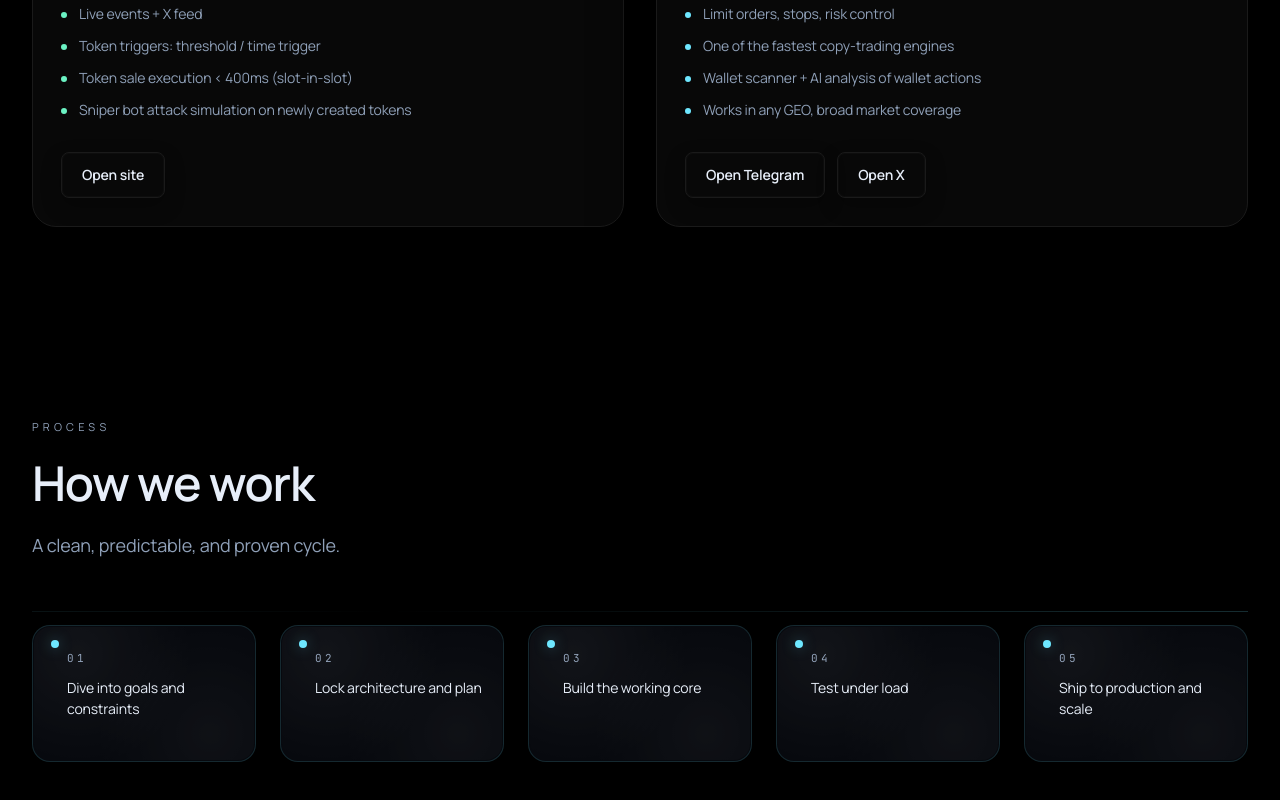
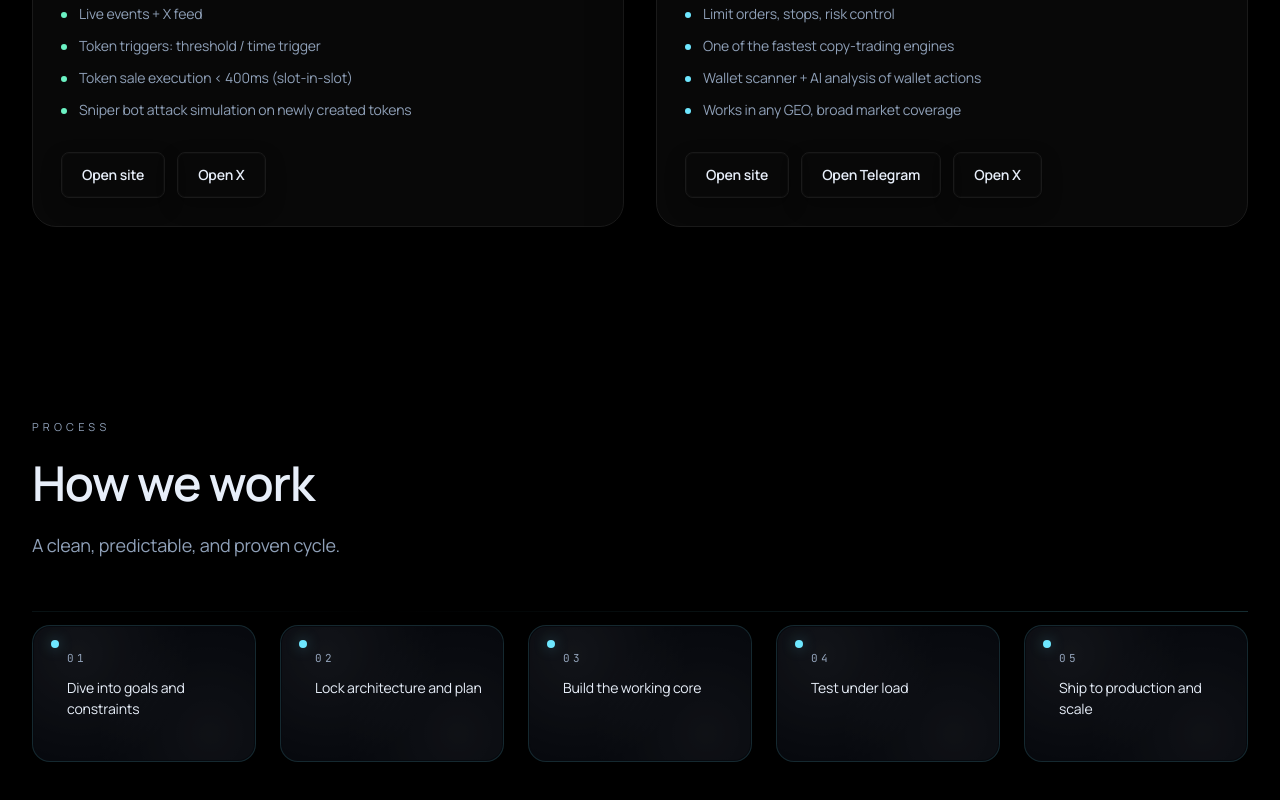
Before and after one commit to Eremiss/QUANTUM, a Next.js app: page / in a window 1280 px wide. Shown: the part 2881-3681 px from the top of the page. Built offline with nearby package versions, Linux system fonts and the light colour scheme.

Commit message:
Add product links

```diff
--- a/src/app/page.tsx
+++ b/src/app/page.tsx
@@ -11,6 +11,7 @@ const LINKS = {
   xAllDayLaunch: "https://x.com/AllDayLaunch_io",
   xSpectraView: "https://x.com/spectraview_io",
   site: "https://alldaylaunch.io/",
+  spectraSite: "https://www.spectraview.io/",
   email: "hello@designquant.io",
 };
 
@@ -314,7 +315,7 @@ export default function Home() {
                     </li>
                   ))}
                 </ul>
-                <div className="mt-8">
+                <div className="mt-8 flex flex-wrap gap-3">
                   <a
                     className="btn-secondary"
                     href={LINKS.site}
@@ -322,6 +323,14 @@ export default function Home() {
                     rel="noreferrer"
                   >
                     {t("cta.openSite")}
+                  </a>
+                  <a
+                    className="btn-secondary"
+                    href={LINKS.xAllDayLaunch}
+                    target="_blank"
+                    rel="noreferrer"
+                  >
+                    {t("cta.openX")}
                   </a>
                 </div>
               </FadeIn>
@@ -355,6 +364,14 @@ export default function Home() {
                   ))}
                 </ul>
                 <div className="mt-8 flex flex-wrap gap-3">
+                  <a
+                    className="btn-secondary"
+                    href={LINKS.spectraSite}
+                    target="_blank"
+                    rel="noreferrer"
+                  >
+                    {t("cta.openSite")}
+                  </a>
                   <a
                     className="btn-secondary"
                     href={LINKS.telegram}
```
